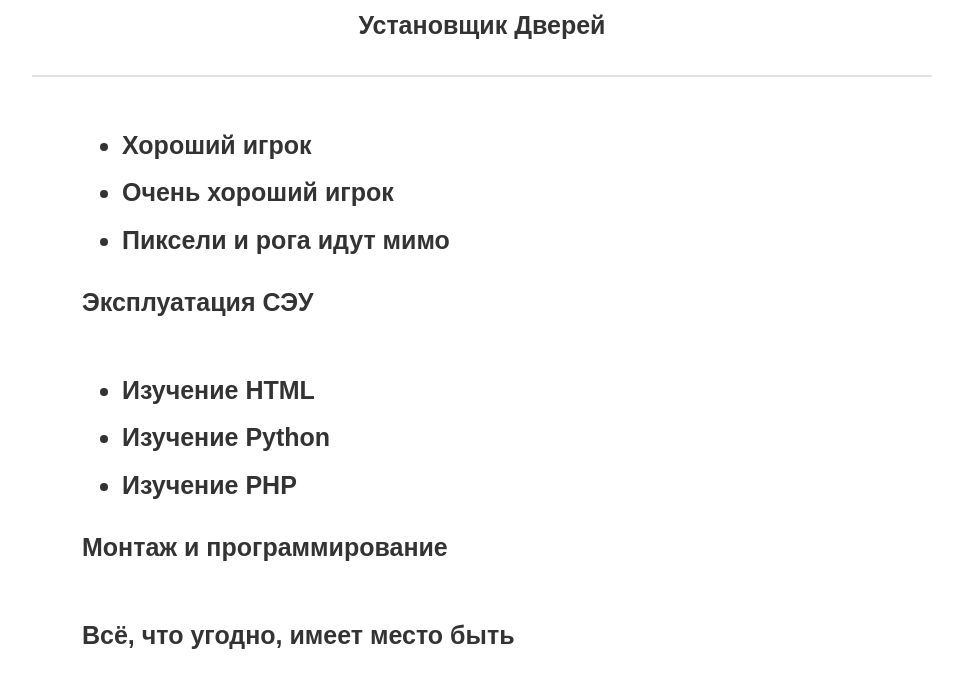
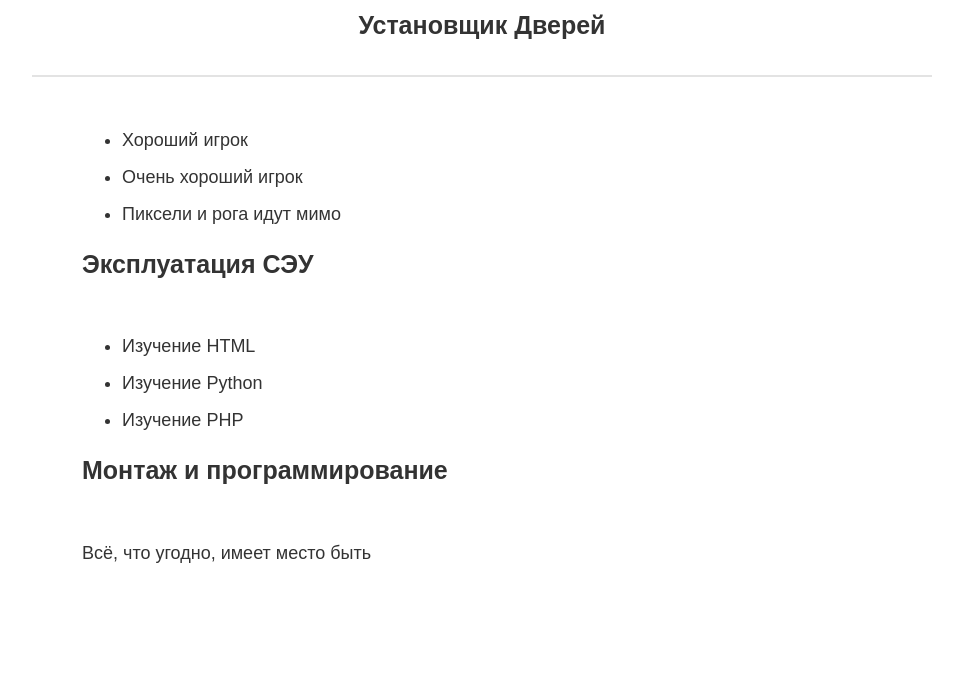
Before and after one commit to Sheppard1987/Sheppard1987.github.io, a plain HTML site: page index.html in a window 1280 px wide. Shown: the part 143-830 px from the top of the page, without its empty margins (158-1121 px from the left). After the commit the page ends 800 px from the top, so only its background shows below. Drawn offline with Linux system fonts and the light colour scheme.

Commit message:
Update index.html

```diff
--- a/index.html
+++ b/index.html
@@ -8,24 +8,21 @@
 </head>
 <body>
 <main>
-
   <h1>Пётр Москаленко</h1>
   <h2>Установщик Дверей</h2>
-  <section><h2>
+  <section>
     <ul>
       <li>Хороший игрок</li>
       <li>Очень хороший игрок</li>
       <li>Пиксели и рога идут мимо</li>
-    </ul>
-    Эксплуатация СЭУ</h2></section>
-  <section><h2>
-    <ul>
+    </ul><h2>Эксплуатация СЭУ</h2></section>
+  <section><ul>
       <li>Изучение HTML</li>
       <li>Изучение Python</li>
       <li>Изучение PHP</li>
     </ul>
-    Монтаж и программирование</h2></section>
-  <section><h2>Всё, что угодно, имеет место быть</h2></section>
+    <h2>Монтаж и программирование</h2></section>
+  <section>Всё, что угодно, имеет место быть</section>
 
 </main>
 </body>
```
